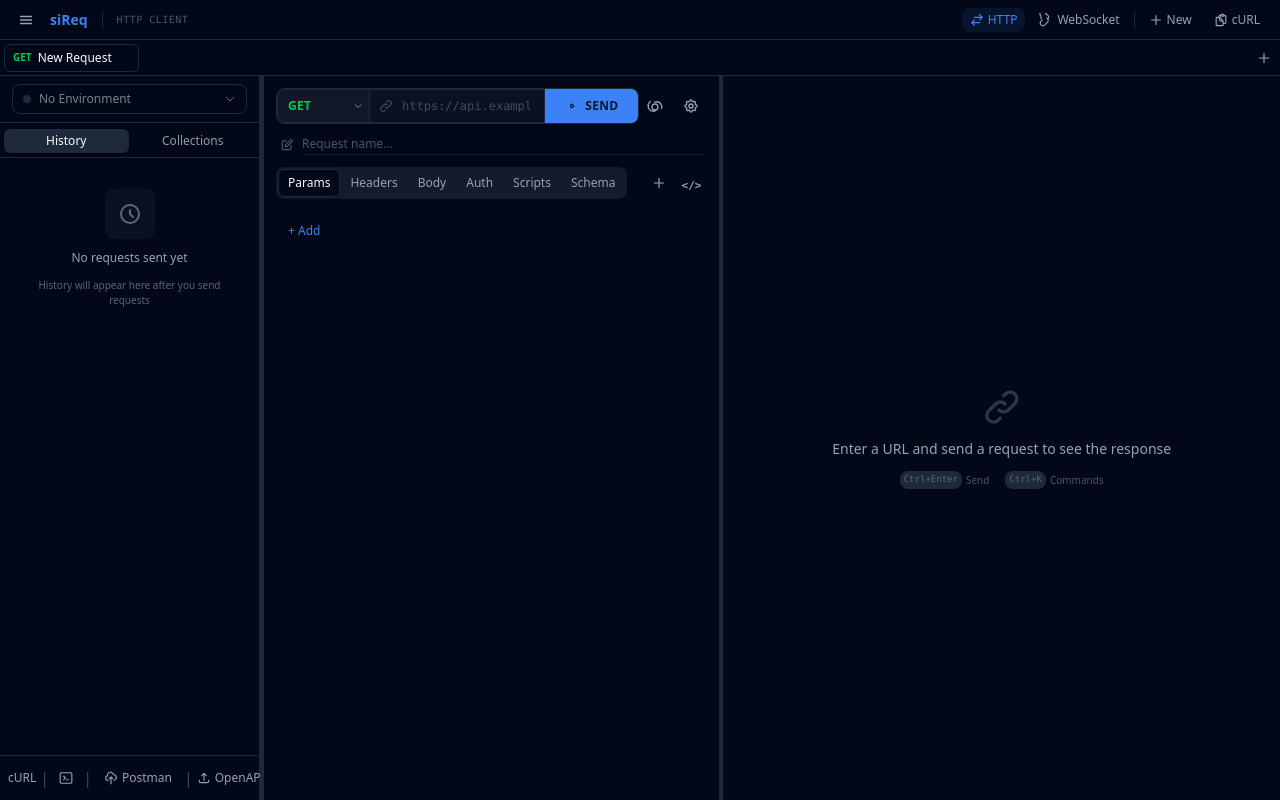
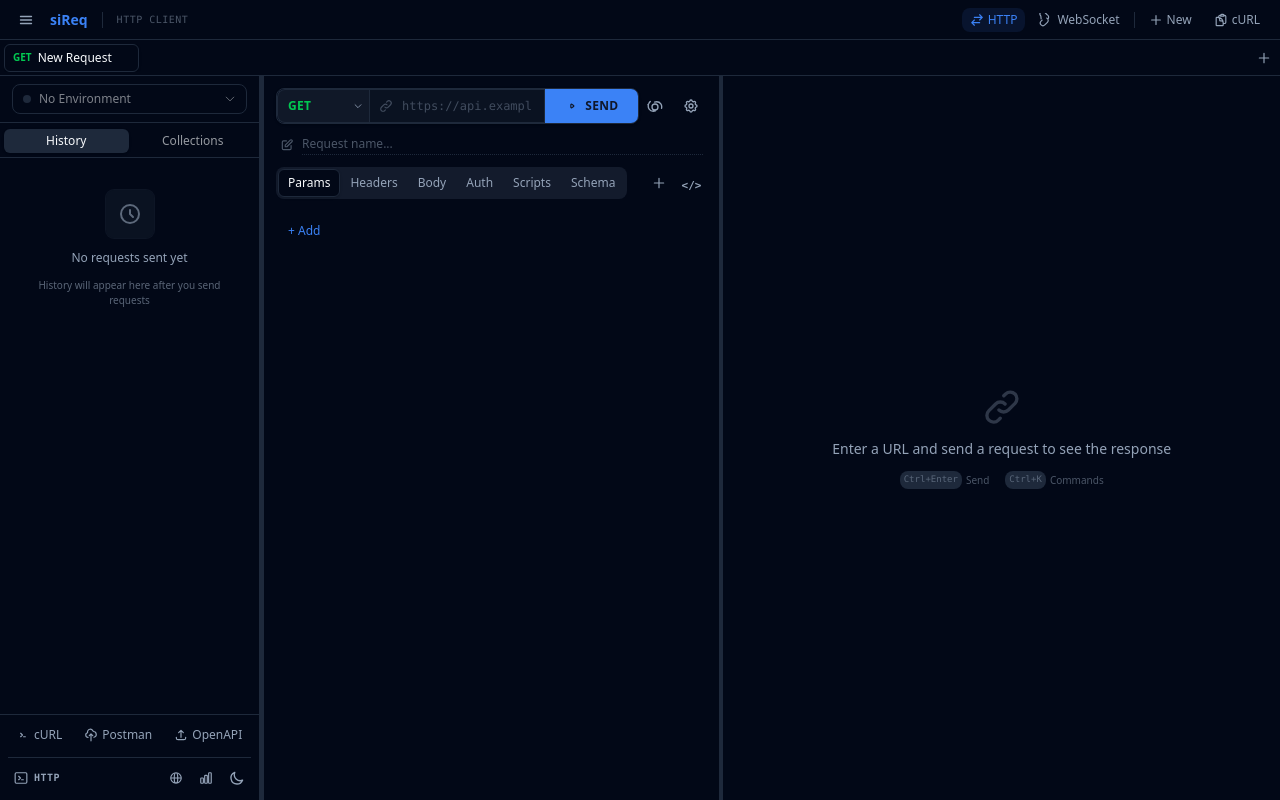
Before and after one commit to genc-murat/siReq, a React (Vite) app: page / in a window 1280 px wide. Built offline with nearby package versions, Linux system fonts and the light colour scheme.

Commit message:
style: enhance button styles and layout in CurlImport and OpenApiImport components

```diff
--- a/src/components/CurlImport.tsx
+++ b/src/components/CurlImport.tsx
@@ -27,9 +27,12 @@
     return (
       <button
         onClick={() => setOpen(true)}
-        className="text-xs text-muted-foreground hover:text-foreground"
+        className="text-xs text-muted-foreground hover:text-foreground hover:bg-accent px-2 py-1 rounded-lg transition-all duration-150 flex items-center gap-1"
         title="Import cURL"
       >
+        <svg className="h-3.5 w-3.5" fill="none" viewBox="0 0 24 24" stroke="currentColor" strokeWidth={2}>
+          <path strokeLinecap="round" strokeLinejoin="round" d="M8 9l3 3-3 3m5 0h3" />
+        </svg>
         cURL
       </button>
     );
--- a/src/components/OpenApiImport.tsx
+++ b/src/components/OpenApiImport.tsx
@@ -74,7 +74,7 @@
     return (
       <button
         onClick={() => setOpen(true)}
-        className="text-xs text-muted-foreground hover:text-foreground flex items-center gap-1"
+        className="text-xs text-muted-foreground hover:text-foreground hover:bg-accent px-2 py-1 rounded-lg transition-all duration-150 flex items-center gap-1"
         title="Import OpenAPI/Swagger spec"
       >
         <svg className="h-3.5 w-3.5" fill="none" viewBox="0 0 24 24" stroke="currentColor">
--- a/src/components/Sidebar/Sidebar.tsx
+++ b/src/components/Sidebar/Sidebar.tsx
@@ -49,29 +49,35 @@
         {activeSidebarTab === "collections" && <CollectionList />}
       </div>
       <GlobalVariablesDialog open={globalVarsOpen} onClose={() => setGlobalVarsOpen(false)} />
-      <div className="p-2 border-t border-sidebar-border flex items-center justify-between shrink-0">
+      <div className="p-2 border-t border-sidebar-border flex flex-col gap-2 shrink-0">
+        {/* Row 1: Imports (cURL, Postman, OpenAPI) - fully responsive/wrapping */}
+        <div className="flex flex-wrap items-center gap-1.5">
+          <CurlImport />
+          <PostmanImport onImported={() => setActiveSidebarTab("collections")} />
+          <OpenApiImport onImported={() => setActiveSidebarTab("collections")} />
+        </div>
+
+        {/* Row 2: Mode Toggle & Utilities */}
+        <div className="flex items-center justify-between border-t border-sidebar-border/30 pt-1.5 mt-0.5">
           <div className="flex items-center gap-1">
-          <CurlImport />
-          <span className="text-muted-foreground/40">|</span>
             <button
               onClick={() => setToolMode(toolMode === "grpc" ? "http" : "grpc")}
               className={cn(
-              "text-xs p-1.5 rounded-lg transition-all duration-150 flex items-center gap-1",
+                "text-xs p-1.5 rounded-lg transition-all duration-150 flex items-center gap-1.5",
                 toolMode === "grpc"
-                ? "text-primary bg-primary/10"
+                  ? "text-primary bg-primary/10 hover:bg-primary/20"
                   : "text-muted-foreground hover:text-foreground hover:bg-accent"
               )}
-            title={toolMode === "grpc" ? "Switch to HTTP" : "gRPC Client"}
+              title={toolMode === "grpc" ? "Switch to HTTP" : "Switch to gRPC"}
             >
               <svg className="h-3.5 w-3.5" viewBox="0 0 24 24" fill="none" stroke="currentColor" strokeWidth={2}>
                 <path d="M8 9l3 3-3 3m5 0h3" strokeLinecap="round" strokeLinejoin="round" />
                 <rect x="2" y="3" width="20" height="18" rx="2" strokeLinecap="round" strokeLinejoin="round" />
               </svg>
+              <span className="text-[10px] font-bold tracking-wider font-mono">
+                {toolMode === "grpc" ? "gRPC" : "HTTP"}
+              </span>
             </button>
-          <span className="text-muted-foreground/40">|</span>
-          <PostmanImport onImported={() => setActiveSidebarTab("collections")} />
-          <span className="text-muted-foreground/40">|</span>
-          <OpenApiImport onImported={() => setActiveSidebarTab("collections")} />
           </div>
           <div className="flex items-center gap-1">
             <button
@@ -96,5 +102,6 @@
           </div>
         </div>
       </div>
+    </div>
   );
 }
```
Lines whose indentation alone changed are shown as unchanged.
